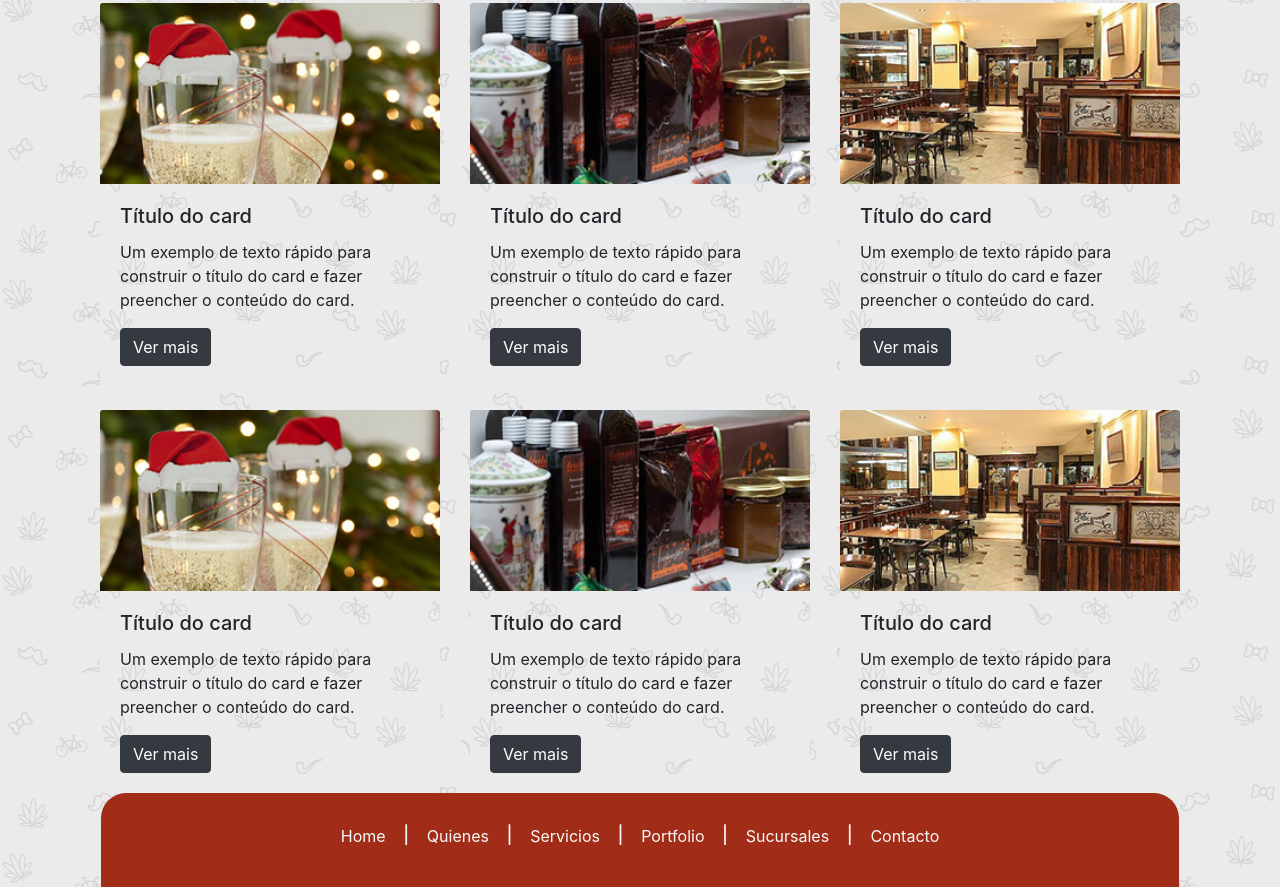
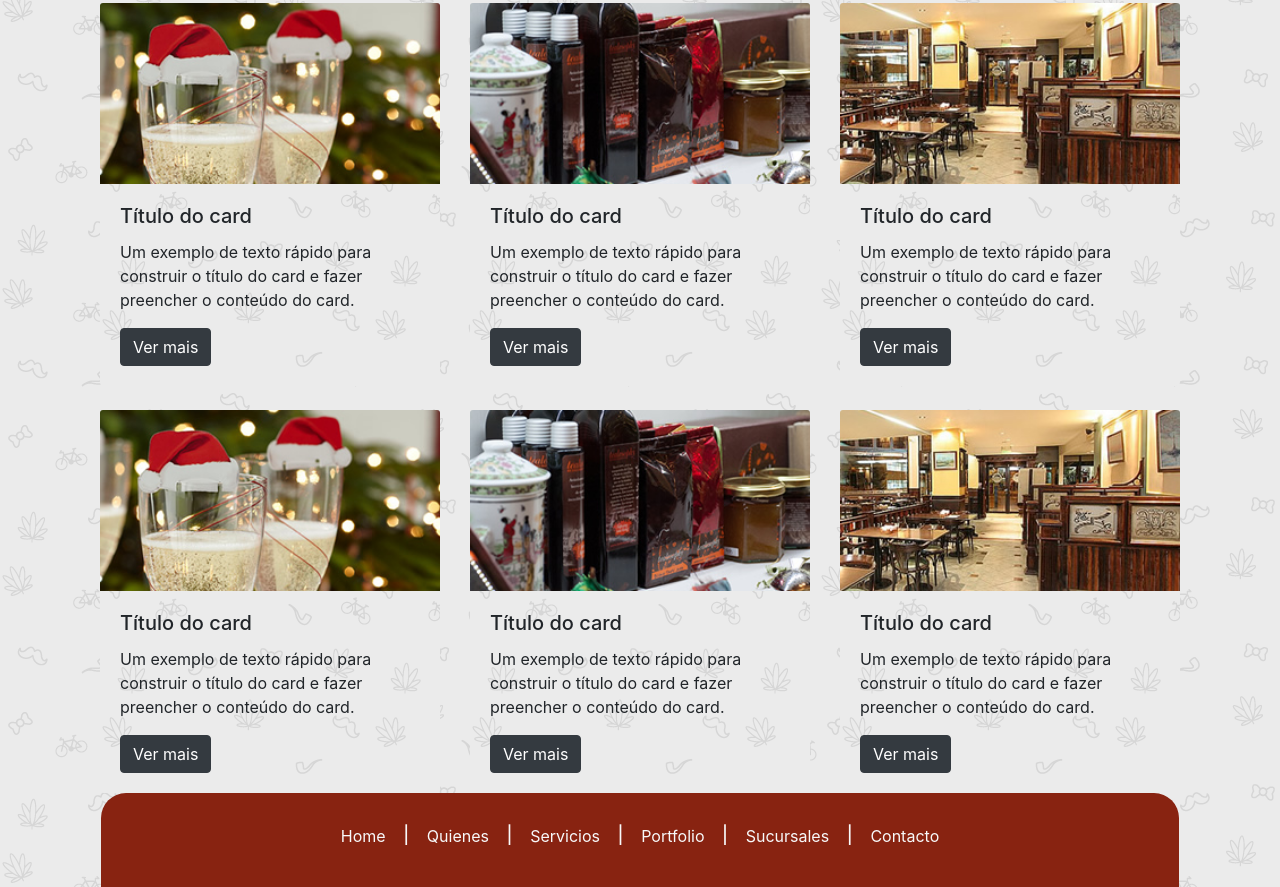
Before and after one commit to jeff77araujo/projetos_Bootstrap, a plain HTML site: page Kitchening/index.html in a window 1280 px wide. Shown: the part 602-1489 px from the top of the page. Drawn offline with nearby package versions, Linux system fonts and the light colour scheme.

Commit message:
atualizando pagina bootstrap

```diff
--- a/Kitchening/index.html
+++ b/Kitchening/index.html
@@ -28,7 +28,7 @@
             height: 70pt;
             border-top-right-radius: 25px;
             border-top-left-radius: 25px;
-            background-color: #a12d18;
+            background-color: #882311;
         }
     </style>
     <title>Kitchening</title>
```
